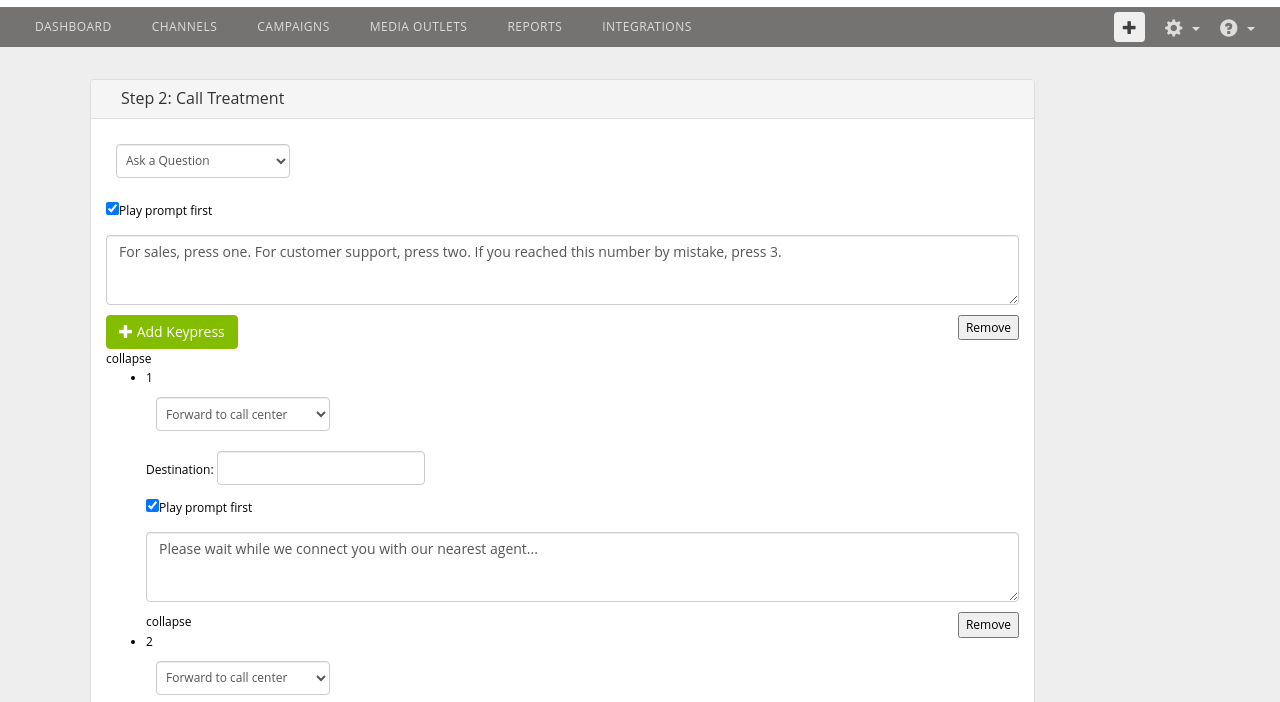
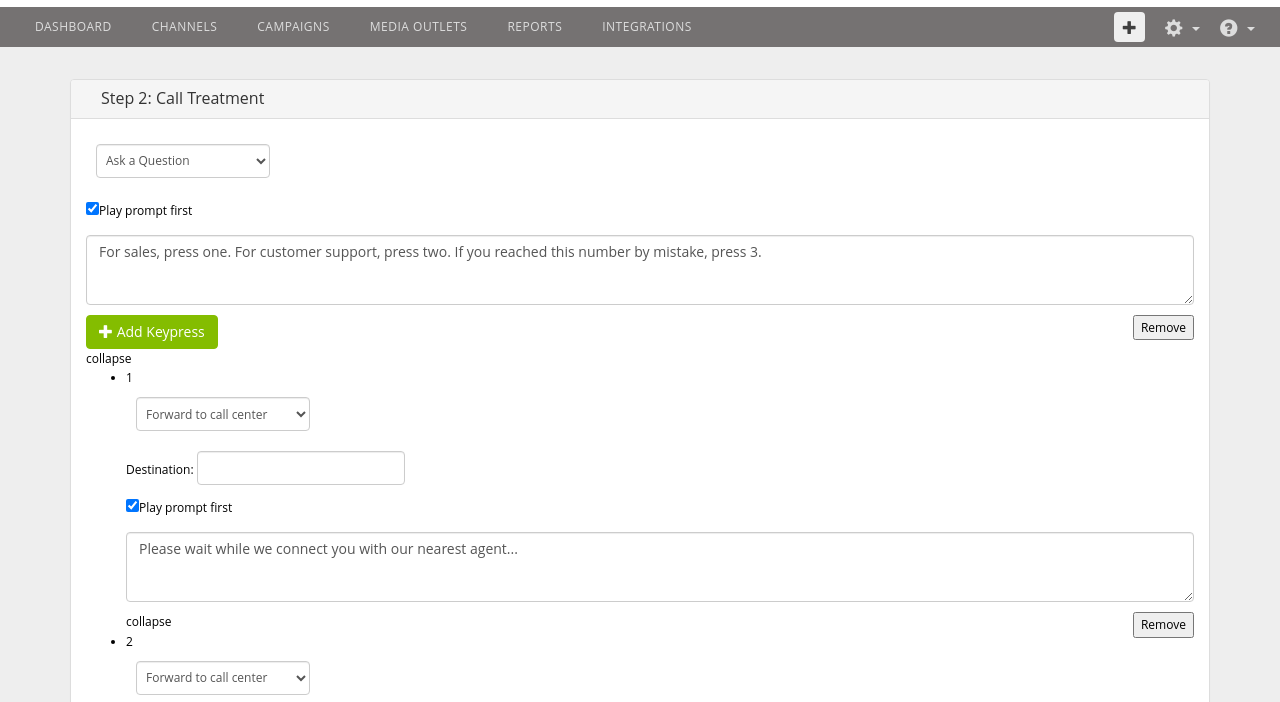
Before and after one commit to oorion/reactive_ivr, a website: page index.html in a window 1280 px wide. Shown: the part 93-795 px from the top of the page. Drawn offline with nearby package versions, Linux system fonts and the light colour scheme; files that its build step writes are made by us from their sources; files whose address does not match are found by name.

Commit message:
Wide screen panel

```diff
--- a/assets/css/structure/_layout.scss
+++ b/assets/css/structure/_layout.scss
@@ -125,6 +125,5 @@ body {
 
   #pageContentWrapper {
     width: auto;
-    margin: 0 20px;
   }
 }
--- a/assets/css/styles.css
+++ b/assets/css/styles.css
@@ -1,6 +1,12 @@
 body {
   font-family: "Helvetica Neue";
   /*margin: 20px;*/
+}
+
+@media (min-width: 1200px) {
+  .container {
+    width: 95%;
+  }
 }
 
 ul {
--- a/index.html
+++ b/index.html
@@ -178,7 +178,7 @@
     <div id="pageContentWrapper">
       <div class="container">
         <div class="row">
-          <div class="col-md-10">
+          <div class="col-md-12">
               <div class="panel panel-default">
                 <div class="panel-heading clearfix">
                   <div class="col-md-10">
```
Also changed, not shown: assets/css/application.css.
